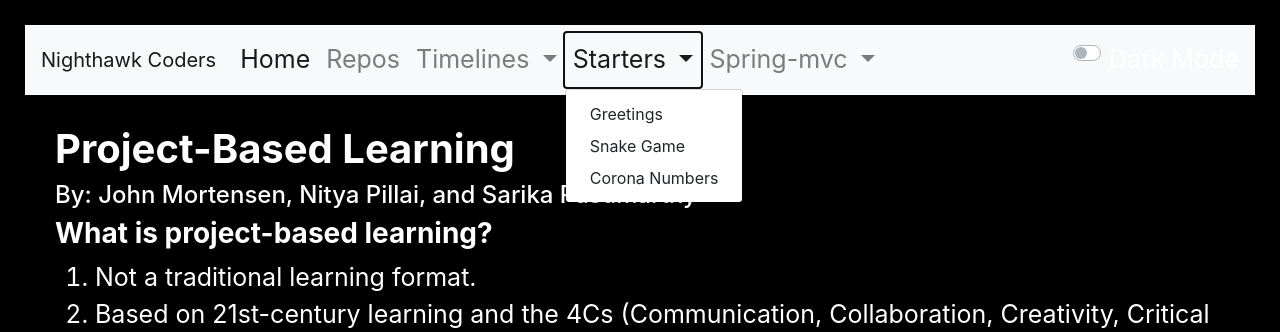
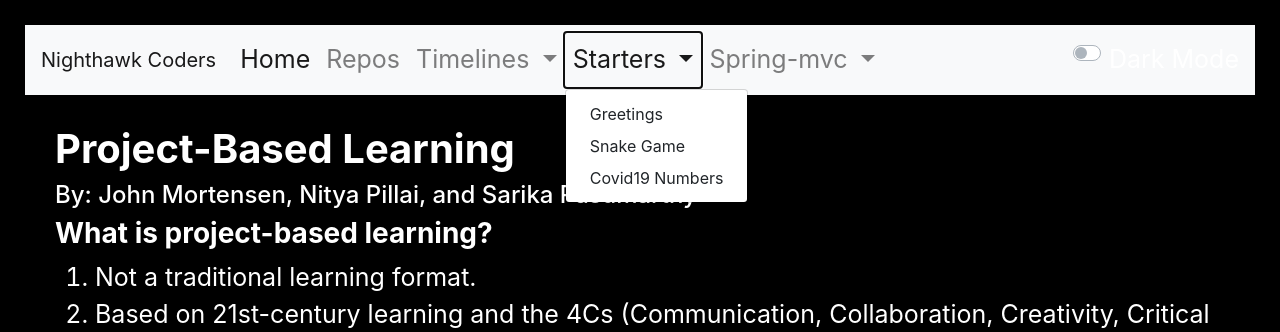
Before and after one commit to nighthawkcoders/spring-idea, a Spring Boot app: page /pbl in a window 1280 px wide, after a click on "Starters". Shown: the top 332 px of the page. Run offline with Spring Boot 4, Linux system fonts and the light colour scheme; some libraries are stand-ins or nearby versions.

Commit message:
thymeleaf error

```diff
--- a/src/main/java/com/example/demo/MainController.java
+++ b/src/main/java/com/example/demo/MainController.java
@@ -4,8 +4,6 @@ package com.example.demo;
  */
 
 import com.fasterxml.jackson.databind.ObjectMapper;
-import org.apache.commons.csv.CSVFormat;
-import org.apache.commons.csv.CSVRecord;
 import org.springframework.stereotype.Controller;
 import org.springframework.ui.Model;
 import org.springframework.web.bind.annotation.GetMapping;
@@ -13,13 +11,11 @@ import org.springframework.web.bind.annotation.RequestParam;
 import com.example.demo.fibonacci.*;
 
 import java.io.IOException;
-import java.io.Serializable;
 import java.net.URI;
 import java.net.http.HttpClient;
 import java.net.http.HttpRequest;
 import java.net.http.HttpResponse;
 import java.util.HashMap;
-import java.util.Map;
 
 @Controller  // HTTP requests are handled a controller, using the @Controller annotation
 public class MainController {
@@ -99,8 +95,8 @@ public class MainController {
         return "algos/pali";
     }
 
-    @GetMapping("/corona")   // CONTROLLER handles GET request for
-    public String corona(Model model) throws IOException, InterruptedException {
+    @GetMapping("/covid19")   // CONTROLLER handles GET request for
+    public String covid19(Model model) throws IOException, InterruptedException {
         //rapidapi setup
         HttpRequest request = HttpRequest.newBuilder()
             .uri(URI.create("https://corona-virus-world-and-india-data.p.rapidapi.com/api"))
@@ -111,9 +107,9 @@ public class MainController {
         //rapidapi call
         HttpResponse<String> response = HttpClient.newHttpClient().send(request, HttpResponse.BodyHandlers.ofString());
         //convert to java hash map
-        HashMap<String, Object> map = new ObjectMapper().readValue(response.body(), HashMap.class);
+        HashMap map = new ObjectMapper().readValue(response.body(), HashMap.class);
         //pass country stats to view
         model.addAttribute("countries", map.get("countries_stat"));
-        return "starters/corona";
+        return "starters/covid19";
     }
 }
--- a/src/main/resources/templates/fragments/header.html
+++ b/src/main/resources/templates/fragments/header.html
@@ -35,7 +35,7 @@
                     <div class="dropdown-menu" aria-labelledby="navbarDropdown">
                         <a class="dropdown-item" href="/greet">Greetings</a>
                         <a class="dropdown-item" href="/snake">Snake Game</a>
-                        <a class="dropdown-item" href="/corona">Corona Numbers</a>
+                        <a class="dropdown-item" href="/covid19">Covid19 Numbers</a>
                     </div>
                 </li>
                 <li class="nav-item dropdown">
```
Also changed, not shown: src/main/resources/templates/starters/covid19.html (renamed from src/main/resources/templates/starters/corona.html, +6 -2 lines).
